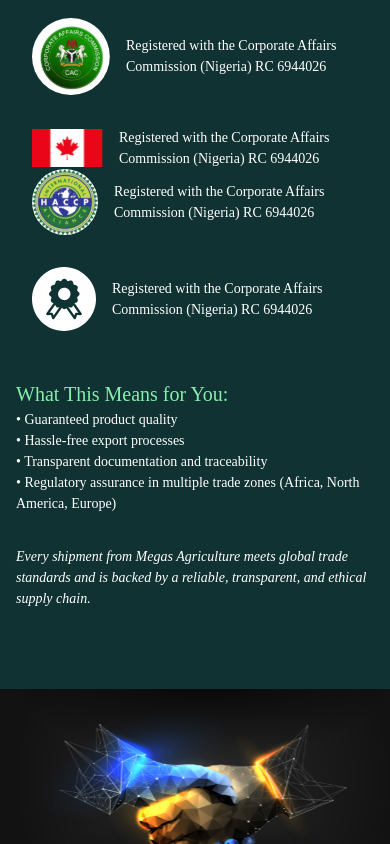
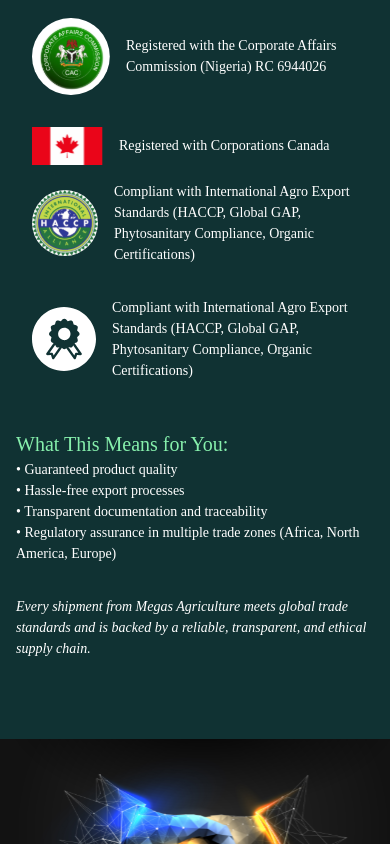
Before and after one commit to drex007/mega-frontend, a React (Vite) app: page / in a window 390 px wide. Shown: the part 9120-9964 px from the top of the page. Built offline with nearby package versions, Linux system fonts and the light colour scheme; a web font is replaced by a local one; what tailwindcss-motion would draw is missing.

Commit message:
feat:fixes

```diff
--- a/src/components/CertifcationCompliance.jsx
+++ b/src/components/CertifcationCompliance.jsx
@@ -22,13 +22,13 @@ const CertifcationCompliance = () => {
 
                 </div>
                 <div className='lg:flex grid grid-cols-1  lg:justify-between p-4'>
-                    <div className='lg:w-1/3 flex items-center space-x-4'>
+                    <div className='lg:w-1/3 flex items-center space-x-4 lg:mb-0 mb-4'>
                         <img src={cert2} />
-                        <p className='text-white font-neulis lg:text-[15px] text-[14px]'>Registered with the Corporate Affairs Commission (Nigeria) RC 6944026</p>
+                        <p className='text-white font-neulis lg:text-[15px] text-[14px]'>Registered with Corporations Canada</p>
                     </div>
                     <div className='lg:w-1/3 flex items-center space-x-4'>
                         <img src={cert5} />
-                        <p className='text-white font-neulis lg:text-[15px] text-[14px]'>Registered with the Corporate Affairs Commission (Nigeria) RC 6944026</p>
+                        <p className='text-white font-neulis lg:text-[15px] text-[14px]'>Compliant with International Agro Export Standards (HACCP, Global GAP, Phytosanitary Compliance, Organic Certifications)</p>
                     </div>
 
 
@@ -37,7 +37,7 @@ const CertifcationCompliance = () => {
                 <div className='lg:flex grid grid-cols-1 lg:justify-between p-4'>
                     <div className='lg:w-1/3 items-center space-x-4 flex'>
                         <img src={cert3} />
-                        <p className='text-white font-neulis lg:text-[15px] text-[14px]'>Registered with the Corporate Affairs Commission (Nigeria) RC 6944026</p>
+                        <p className='text-white font-neulis lg:text-[15px] text-[14px]'>Compliant with International Agro Export Standards (HACCP, Global GAP, Phytosanitary Compliance, Organic Certifications)</p>
                     </div>
 
 
--- a/src/components/Footer.jsx
+++ b/src/components/Footer.jsx
@@ -3,17 +3,17 @@ import { locationIcon, messageIcon, worldIcon } from '../assets'
 
 const Footer = () => {
     return (
-        <div className='bg-black text-white font-neulis lg:px-8  px-4 py-4 text-[14px] '>
+        <div className='bg-black text-white font-neulis lg:px-8  px-4 py-4 lg:text-[14px] text-[10px] '>
             <div className='flex space-x-2 items-center my-2'>
-                <img src={locationIcon} className='w-[20px]' />
+                <img src={locationIcon} className='lg:w-[20px] w-[15px]' />
                 <p>No. 7 Dadin Kowa Last Gate, Jos, Nigeria</p>
             </div>
             <div className='flex space-x-2 items-center'>
-                <img src={messageIcon} className='w-[20px]'/>
+                <img src={messageIcon} className='lg:w-[20px] w-[15px]'/>
                 <p>info@megasagricultureltd.com</p>
             </div>
             <div className='flex space-x-2 items-center my-2'>
-                <img src={worldIcon} className='w-[20px]' />
+                <img src={worldIcon} className='lg:w-[20px] w-[15px]' />
                 <p>www.megasagriculturallted.com</p>
             </div>
 
--- a/src/components/RealEstateCard.jsx
+++ b/src/components/RealEstateCard.jsx
@@ -4,9 +4,9 @@ const RealEstateCard = ({ title, image, text }) => {
     return (
         <div className="bg-white shadow-xl rounded-lg w-full flex flex-col justify-center items-center p-8" >
 
-            <img src={image} className='flex justify-center' loading='lazy' alt='Export agro products'  />
+            <img src={image} className='flex justify-center' loading='lazy' alt='Export agro products' />
             <p className="text-black font-semibold my-2 font-poppins text-[14px]">{title}</p>
-            <p className="text-black flex justify-center text-[14px]">{text}</p>
+            <p className="text-black flex justify-center lg:text-[14px] text-[12px] ">{text}</p>
 
         </div>
     )
--- a/src/pages/LandingPage.jsx
+++ b/src/pages/LandingPage.jsx
@@ -37,7 +37,7 @@ const LandingPage = () => {
                         ],
                         contactPoint: {
                             "@type": "ContactPoint",
-                            email: "info@megaexport.com",
+                            email: "info@megasagriculturelted.com",
                             telephone: "+234-123-456-7890",
                             contactType: "Customer Service",
                             areaServed: "NG",
```
